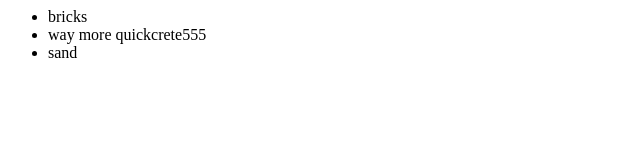
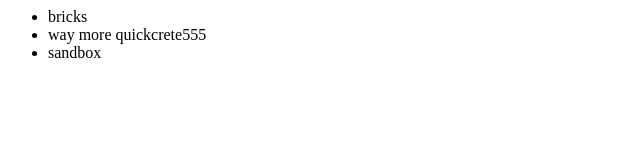
Before and after one commit to Crookie84/newGitTest, a plain HTML site: page index.html in a window 1280 px wide. Shown: the full height of the page, 0-640 px from the left. Drawn offline with Linux system fonts and the light colour scheme.

Commit message:
added box

```diff
--- a/index.html
+++ b/index.html
@@ -5,7 +5,7 @@
       <ul>
         <li>bricks</li>
         <li>way more quickcrete555</li>
-        <li>sand</li>
+        <li>sandbox</li>
       </ul>
     </div>
   </body>
```
